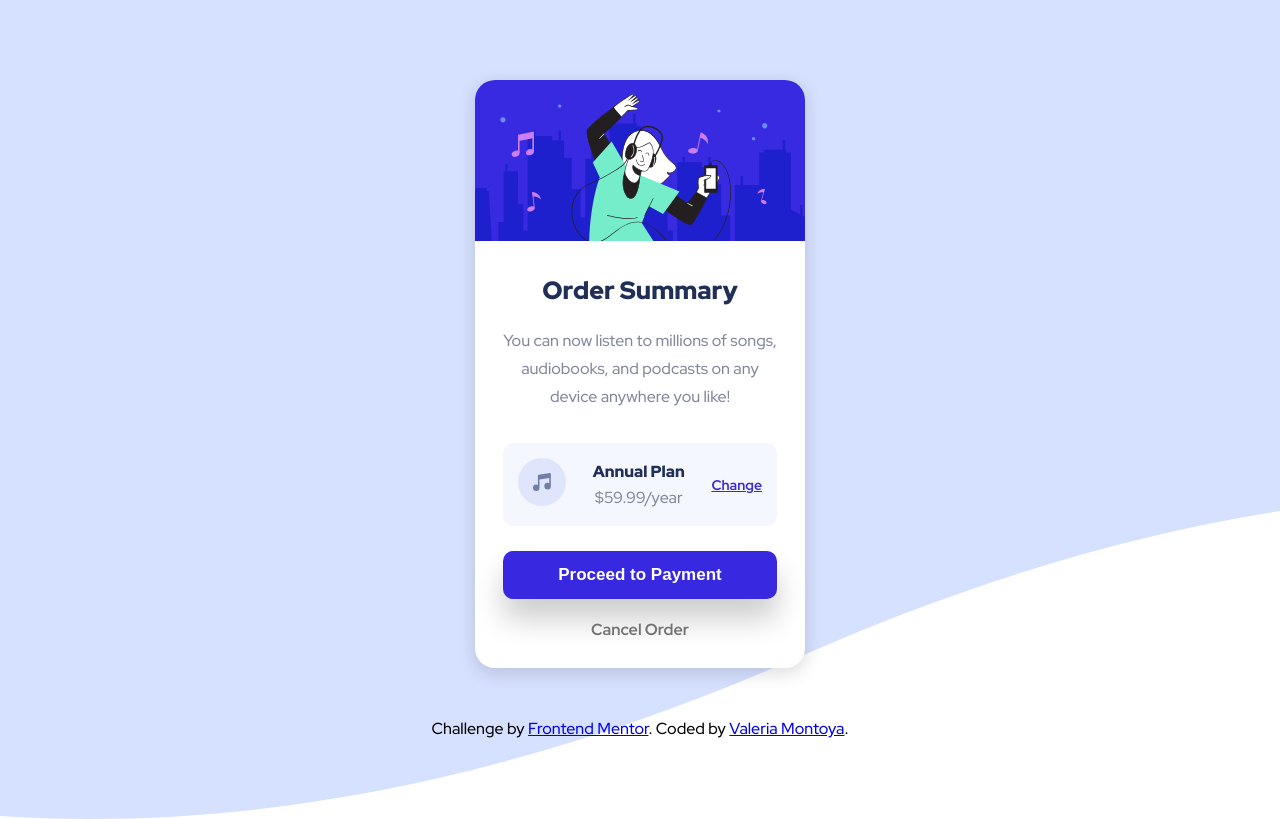
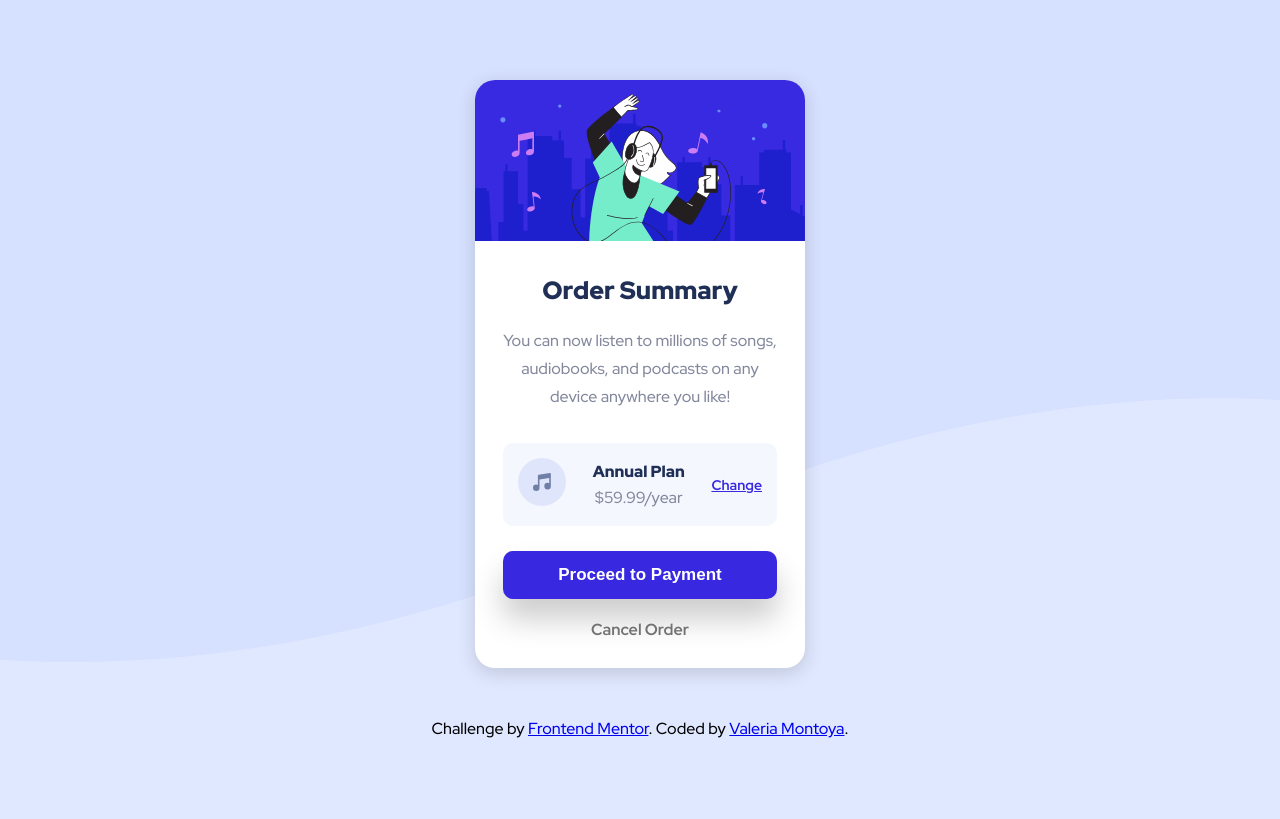
Before and after one commit to ValeriaMontoya/order-summary-card, a plain HTML site: page index.html in a window 1280 px wide. Drawn offline with Linux system fonts and the light colour scheme.

Commit message:
Changed the background

```diff
--- a/styles/desktop.css
+++ b/styles/desktop.css
@@ -1,6 +1,8 @@
 body {
   background-image: url("../images/pattern-background-desktop.svg");
   background-repeat: no-repeat;
+  background-size: contain;
+  background-color: hsl(225, 100%, 94%);
 }
 
 main .card {
--- a/styles/styles.css
+++ b/styles/styles.css
@@ -24,7 +24,9 @@ body {
   font-family: var(--body-font-family);
   font-size: 1.6rem;
   background-image: url("../images/pattern-background-mobile.svg");
-  background-size: cover;
+  background-repeat: no-repeat;
+  background-size: contain;
+  background-color: var(--pale-blue);
   display: flex;
   flex-direction: column;
   align-items: center;
```
